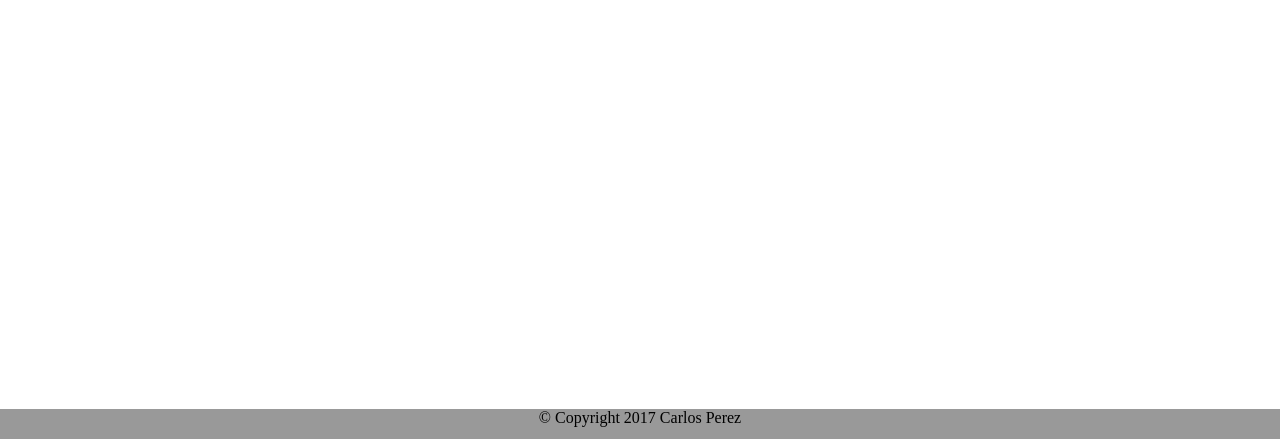
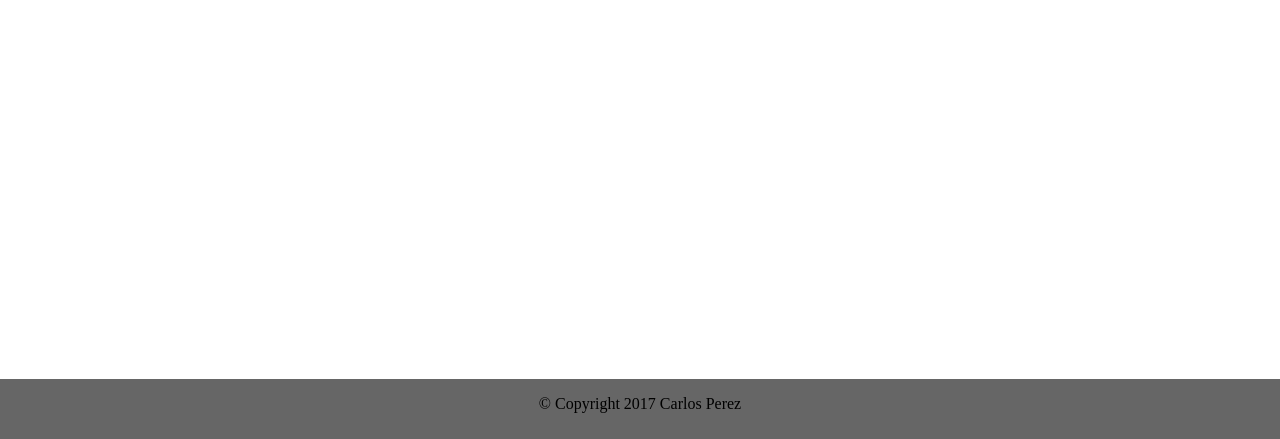
Before and after one commit to crazyceelo/Basic-Portfolio, a plain HTML site: page index.html in a window 1280 px wide. Shown: the part 361-800 px from the top of the page. Drawn offline with Linux system fonts and the light colour scheme.

Commit message:
modified the footer a little and added the background image to the images folder

```diff
--- a/index.html
+++ b/index.html
@@ -38,7 +38,10 @@
 
 	<!--Footer-->
 	<footer>
+		<p>
 		&copy Copyright 2017 Carlos Perez
+		</p>
+
 	</footer>
 </body>
 </html>
--- a/style.css
+++ b/style.css
@@ -2,8 +2,8 @@ footer {
 	position: fixed;
 	left: 0px;
 	bottom: 0px;
-	height: 30px;
+	height: 60px;
 	width: 100%;
-	background: #999;
+	background: #666666;
 	text-align: center;
 }
```
Also changed, not shown: images/background.png (added).
